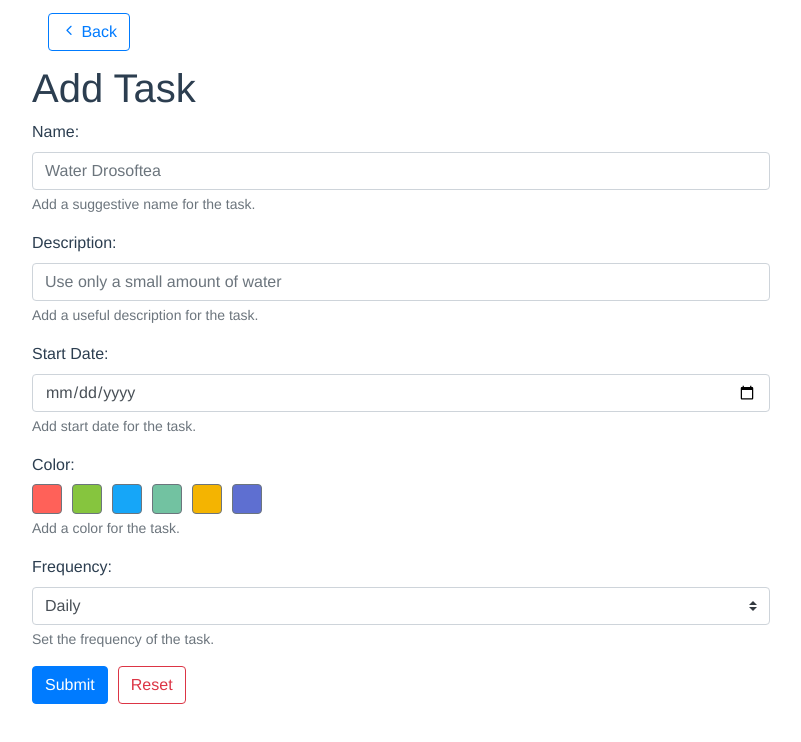
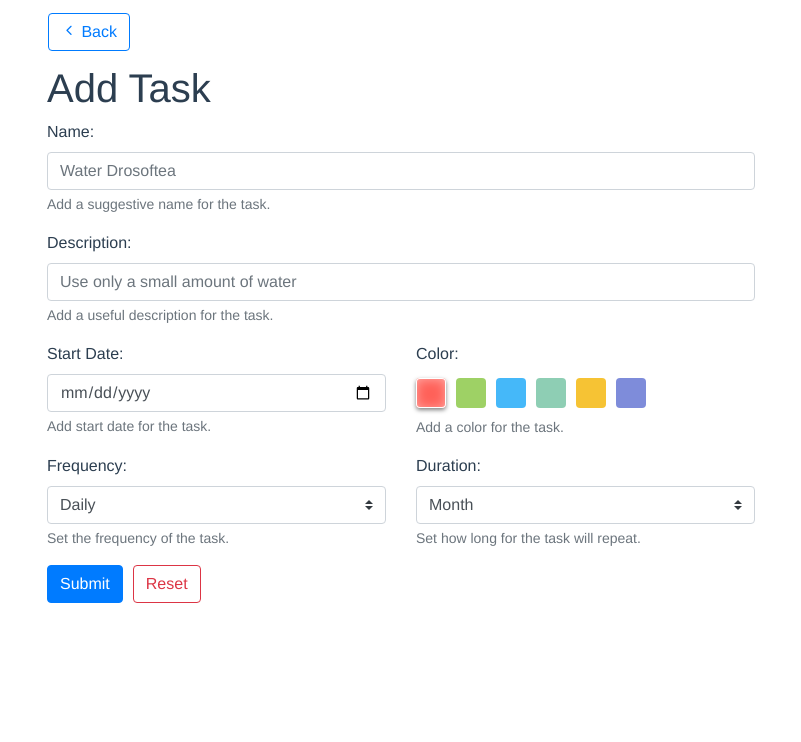
Before and after one commit to claudiucelfilip/cotasks, a Vue app: page /#/add-task in a window 1280 px wide. Shown: the top 742 px of the page, without its empty margins (239-1040 px from the left). Built offline with nearby package versions, Linux system fonts and the light colour scheme; no server answers; what vue-form, vue-rx would draw is missing.

Commit message:
UI improvements and added duration input

```diff
--- a/src/App.vue
+++ b/src/App.vue
@@ -7,10 +7,18 @@
 
 <script>
 import { observable } from 'mobx'
+import Notifications from '@/services/Notifications'
 
 export default {
   name: 'app',
   data () {
+    let notifications = new Notifications();
+
+    setTimeout(() => {
+      notifications.createNotification('Hey there', {
+        body: 'This is a notifiaction yo!'
+      })
+    }, 1000)
     let appState = observable({
       tasks: []
     })
--- a/src/components/Card.vue
+++ b/src/components/Card.vue
@@ -1,12 +1,12 @@
 <template>
-  <div class="card-wrapper">
+  <div class="card-wrapper"
+       :class="{'is-today': isToday}">
     <div class="blurred-image"
          :style="{backgroundImage: `url(${imageSrc})`}"></div>
     <b-card :title="title"
             :img-src="imageSrc"
             img-alt="Image"
-            img-top
-            :class="{'is-today': isToday}">
+            img-top>
       <h5 class="margin-bottom--30">{{subtitle}}</h5>
       <b-button v-for="task in todaysTasks"
                 :key="task.value._id"
@@ -26,6 +26,7 @@ import { Observable } from 'rxjs/Observable'
 import 'rxjs/add/operator/map'
 import 'rxjs/add/observable/from'
 import moment from 'moment'
+import Backdrops from '@/services/Backdrops'
 
 export default {
   name: 'card',
@@ -35,7 +36,7 @@ export default {
       title: this.date.format('dddd'),
       subtitle: this.date.format('Do MMMM'),
       isToday: this.date.isSame(new Date(), 'day'),
-      imageSrc: `https://lorempixel.com/600/600/nature/${Math.floor(Math.random() * 8) + 1}`
+      imageSrc: Backdrops.getImageSrc(this.date.format('D'))
     }
   },
   computed: {
@@ -66,16 +67,48 @@ export default {
   background-size: cover;
   min-width: 110%;
   min-height: 110%;
+  transform: translateX(-50%);
   filter: blur(15px);
-  opacity: 0.5;
+  opacity: 0.4;
 }
+
+.card-wrapper {
+  &:after {
+    content: '';
+    display: block;
+    position: absolute;
+    top: 0;
+    left: 0;
+    width: 100%;
+    height: 40px;
+    background: #000;
+    box-shadow: 0 10px 100px 50px rgba(0,0,0,0.9);
+    z-index: 10;
+  }
+  &.is-today {
+    &:after {
+      display: none;
+    }
+    .blurred-image {
+      opacity: 0.8;
+    }
+    .card {
+      opacity: 0.8;
+    }
+  }
+}
+
+
 .card {
+  opacity: 0.4;
   position: relative;
 }
+
 .card-img-top {
   height: 150px;
   object-fit: cover;
 }
+
 .task {
   width: 100%;
   margin-bottom: 10px;
--- a/src/components/CardRow.vue
+++ b/src/components/CardRow.vue
@@ -113,7 +113,7 @@ export default {
     height: 100%;
     padding: 15px;
     flex-shrink: 0;
-    transition: all 0.1s ease-out;
+    transition: all 0.2s ease-out;
     padding: 80px 30px 30px;
 
     .card {
@@ -122,6 +122,10 @@ export default {
       box-shadow: 0 10px 20px 2px rgba(0, 0, 0, 0.2);
       max-height: 100%;
       z-index: 5;
+      max-width: 700px;
+      margin-left: auto;
+      margin-right: auto;
+      border: none;
     }
 
     .card.is-today {
--- a/src/containers/AddTask.vue
+++ b/src/containers/AddTask.vue
@@ -10,8 +10,10 @@
       </b-nav-item>
     </b-nav>
 
+
+    <b-form @submit="onSubmit">
+      <b-container>
         <h1>Add Task</h1>
-    <b-form @submit="onSubmit">
         <b-form-group id="nameGroup"
                       label="Name:"
                       label-for="name"
@@ -31,6 +33,8 @@
                         v-model="form.description"
                         placeholder="Use only a small amount of water"></b-form-input>
         </b-form-group>
+        <b-row>
+          <b-col>
             <b-form-group id="startDateGroup"
                           label="Start Date:"
                           label-for="startDate"
@@ -39,15 +43,22 @@
                             type="date"
                             v-model="form.startDate"></b-form-input>
             </b-form-group>
+          </b-col>
+          <b-col>
             <b-form-group id="colorGroup"
                           label="Color:"
                           description="Add a color for the task.">
               <b-button v-for="(color, index) in colors"
                         :key="index"
                         class="color"
+                        :class="{active: color === form.color}"
                         :style="{background: color}"
                         @click="setColor(color)"></b-button>
             </b-form-group>
+          </b-col>
+        </b-row>
+        <b-row>
+          <b-col>
             <b-form-group id="frequencyGroup"
                           label="Frequency:"
                           label-for="frequency"
@@ -58,11 +69,26 @@
                              placeholder="Every 2 days"
                              v-model="form.frequency"></b-form-select>
             </b-form-group>
+          </b-col>
+          <b-col>
+            <b-form-group id="durationGroup"
+                          label="Duration:"
+                          label-for="duration"
+                          description="Set how long for the task will repeat.">
+              <b-form-select id="duration"
+                             :options="durations"
+                             required
+                             placeholder="Month"
+                             v-model="form.duration"></b-form-select>
+            </b-form-group>
+          </b-col>
+        </b-row>
         <b-button type="submit"
                   class="margin-right--10"
                   variant="primary">Submit</b-button>
         <b-button type="reset"
                   variant="outline-danger">Reset</b-button>
+      </b-container>
     </b-form>
   </div>
 </template>
@@ -88,6 +114,7 @@ export default {
         name: '',
         description: '',
         frequency: 1,
+        duration: 31,
         startDate: new Date(),
         color: colors[0]
       },
@@ -100,7 +127,16 @@ export default {
         { text: 'Every 2 weeks', value: 14 },
         { text: 'Every 3 weeks', value: 21 },
         { text: 'Monthly', value: 30 }
-
+      ],
+      durations: [
+        { text: 'Week', value: 7 },
+        { text: '2 weeks', value: 14 },
+        { text: '3 weeks', value: 21 },
+        { text: 'Month', value: 31 },
+        { text: '2 months', value: 62 },
+        { text: '3 months', value: 93 },
+        { text: 'Year', value: 356 },
+        { text: '2 years', value: 712 }
       ]
     }
   },
@@ -122,8 +158,16 @@ export default {
 .color {
   width: 30px;
   height: 30px;
-  margin-right: 10px;
+  margin: 5px 10px 5px 0;
+  border: none;
+  opacity: 0.8;
+
+  &.active {
+    box-shadow: inset 0 1px 12px rgba(255, 255, 255, 0.5), 0 2px 4px rgba(0, 0, 0, 0.5), inset 0 0 0 1px #fff;
+    opacity: 1;
   }
+}
+
 .add-task {
   background: #fff;
 }
--- /dev/null
+++ b/src/services/Backdrops.js
@@ -0,0 +1,12 @@
+import { BehaviorSubject } from 'rxjs/BehaviorSubject'
+import 'rxjs/add/operator/skip'
+import * as axios from 'axios'
+
+const API_URL = process.env.API_URL + '/backdrops'
+class Backdrops {
+  getImageSrc (day) {
+    return `${API_URL}/${day}`;
+  }
+}
+
+export default new Backdrops()
--- /dev/null
+++ b/src/services/Notifications.js
@@ -0,0 +1,20 @@
+
+export default class Notifications {
+  constructor () {
+    if (Notification.permission !== 'denied' && Notification.permission !== 'granted') {
+      this.requestPermission()
+    }
+  }
+
+  createNotification (message) {
+    this.notification = new Notification(message)
+  }
+
+  requestPermission () {
+    return Notification.requestPermission()
+  }
+
+  addNotification () {
+
+  }
+}
```
Lines whose indentation alone changed are shown as unchanged.
